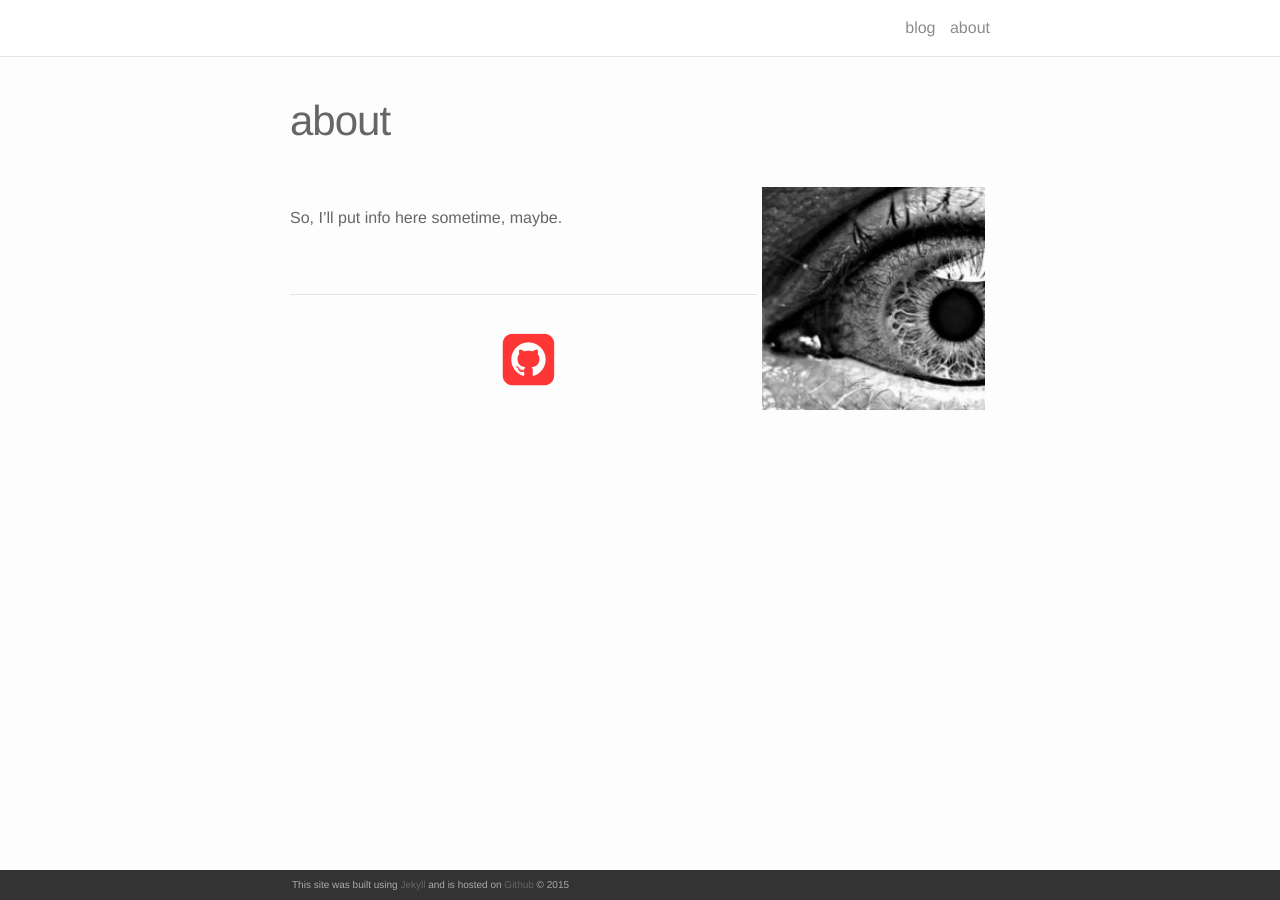
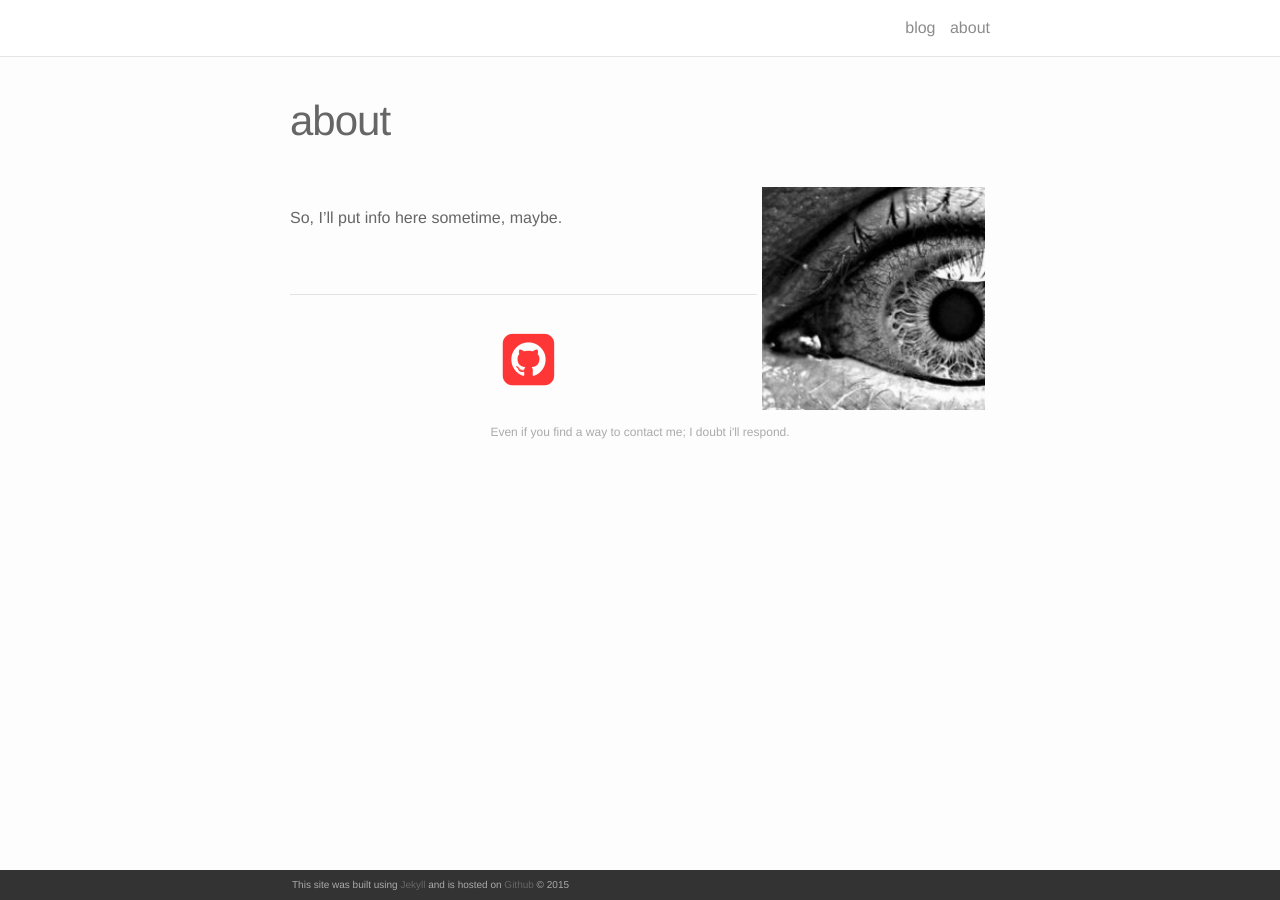
Before and after one commit to mgardne8/mgardne8.github.io, a Jekyll site: the page built from about.md, in a window 1280 px wide. Built offline with Jekyll 4.4.1, drawn with Linux system fonts in a browser that asks for light colours; nearby versions of some CDN libraries.

Commit message:
It's Friday
isn't it?

```diff
--- a/_posts/2016-09-14-howdy.markdown
+++ b/_posts/2016-09-14-howdy.markdown
@@ -46,9 +46,6 @@ Maybe I'll put an image below here?
 <div class="img_row">
 	<img class="col three" src="/img/node.png">
 </div>
-<div class="img_row">
-	<img class="col three" src="{{ site.baseurl }}/img/node.png">
-</div>
 <div class="col three caption">
 	A simple, elegant, untainted Node.
 </div>
--- a/about.md
+++ b/about.md
@@ -16,3 +16,6 @@ So, I'll put info here sometime, maybe.
 <span class="contacticon center">
 	<a href="https://github.com/mgardne8/" target="_blank"><i class="fa fa-github-square"></i></a>
 </span>
+<div class="col three caption">
+	Even if you find a way to contact me; I doubt i'll respond.
+</div>
--- a/index.html
+++ b/index.html
@@ -3,7 +3,7 @@ layout: default
 ---
 
 <div class="header-bar">
-  <h1>Hopeless (Concepts and Code)</h1>
+  <h1>Hopeless Concepts</h1>
   <h2>A lot of hopeless concepts and code may be found here, but probably not.</h2>
   <br/>
   <hr>
```
Also changed, not shown: img/node.png, 1 other file.
